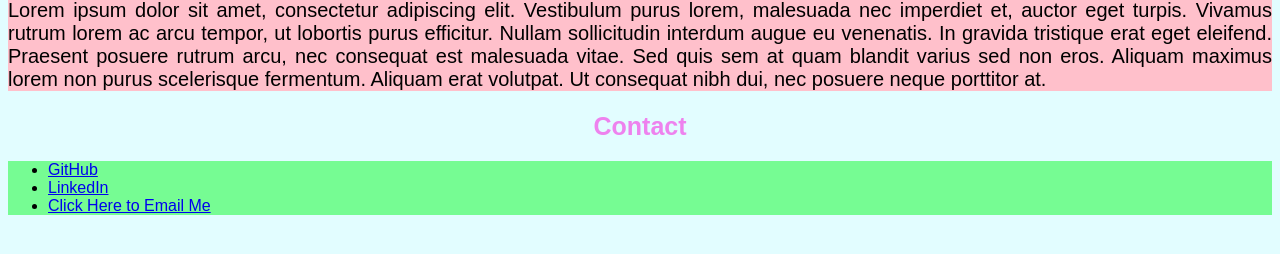
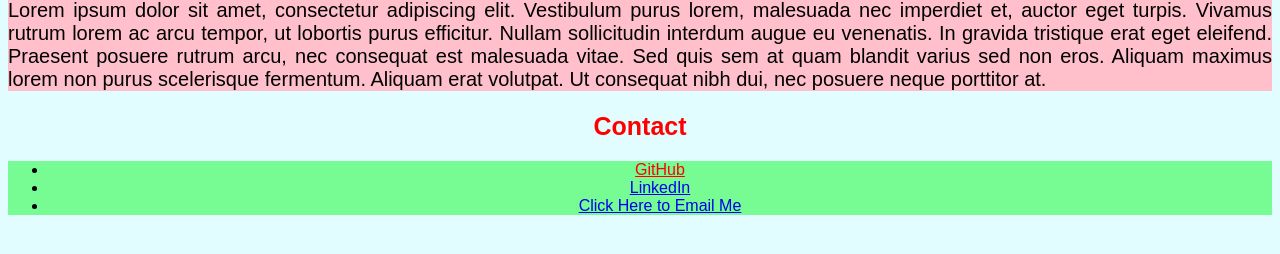
Before and after one commit to klynne23/klynne23.github.io, a plain HTML site: page index.html in a window 1280 px wide. Shown: the part 526-780 px from the top of the page. Drawn offline with Linux system fonts and the light colour scheme.

Commit message:
added styled id's

```diff
--- a/index.html
+++ b/index.html
@@ -28,11 +28,6 @@
         font-size: 50px;
         text-align: center;
     }
-    h2 {
-        color: violet;
-        font-size: 25px;
-        text-align: center;
-    }
     img {
         display: block;
         margin-left: auto;
@@ -40,7 +35,6 @@
         border: 5px solid #96e5ff;
         border-radius: 50px;
         padding: 5px;
-
     }
     p {
         background-color: pink;
@@ -49,7 +43,27 @@
     }
     ul {
         background-color:#76fc93;
+        text-align: center;
+    }
 
+    /* when calling a class: .[classname], can reuse a class to apply to multiple elements
+        when calling an ID: #[idname], only use an id once for one element
+    */
+
+    .red {
+        color: red;
+    }
+
+    #about {
+        color: violet;
+        font-size: 25px;
+        text-align: center;
+    }
+
+    #contact {
+        color: red;
+        font-size: 25px;
+        text-align: center;
     }
     </style> <!-- END STYLE -->
 
@@ -63,7 +77,7 @@
 
 <body> <!-- inline style attribute: style="background-color: red" applies style directly to element-->
     <h1>Kirthi Lynne</h1>
-    <h2>Full Stack Web Developer</h2>
+    <h2 id="about">Full Stack Web Developer</h2>
 
     <img src="https://images.meredith.com/content/dam/bhg/Images/2009/07/101422234.jpg.rendition.200sq.jpg"/>
     <!-- img src="IMAGE" width="200px"-->
@@ -71,10 +85,10 @@
         Lorem ipsum dolor sit amet, consectetur adipiscing elit. Vestibulum purus lorem, malesuada nec imperdiet et, auctor eget turpis. Vivamus rutrum lorem ac arcu tempor, ut lobortis purus efficitur. Nullam sollicitudin interdum augue eu venenatis. In gravida tristique erat eget eleifend. Praesent posuere rutrum arcu, nec consequat est malesuada vitae. Sed quis sem at quam blandit varius sed non eros. Aliquam maximus lorem non purus scelerisque fermentum. Aliquam erat volutpat. Ut consequat nibh dui, nec posuere neque porttitor at.
     </p>
 
-    <h2>Contact</h2>
+    <h2 id="contact">Contact</h2>
 
     <ul> <!-- unordered list, all list items must be wrapped with "li" tags regardless of list type (ol/ul)-->
-        <li><a href="https://github.com/klynne23" target="_blank">GitHub</a></li>
+        <li><a class="red" href="https://github.com/klynne23" target="_blank">GitHub</a></li>
         <li><a href="https://www.linkedin.com/" target="_blank">LinkedIn</a></li>
         <li><a href="mailto:klynne23@yahoo.com">Click Here to Email Me</a></li> <!-- mailto: tells the browser the content is an email address -->
     </ul>
```
